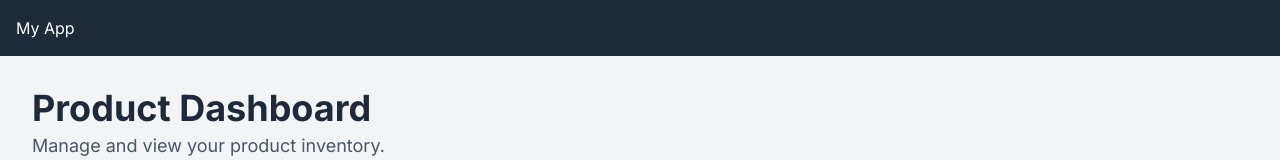
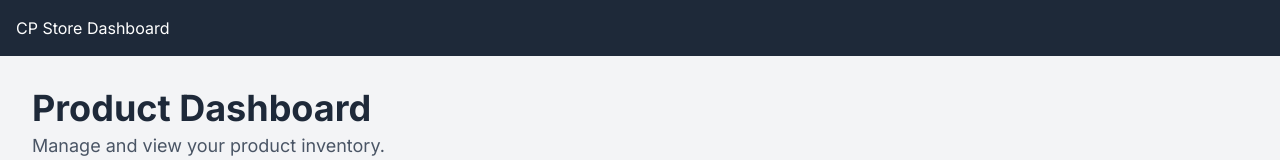
Before and after one commit to samuelmeliala/creativepreneur-store, a Next.js app: page / in a window 1280 px wide. Shown: the top 160 px of the page. Built offline with nearby package versions, Linux system fonts and the light colour scheme; no server answers; the database is empty.

Commit message:
Update layout

```diff
--- a/src/app/layout.tsx
+++ b/src/app/layout.tsx
@@ -19,7 +19,7 @@ export default function RootLayout({
       <body className={inter.className}>
         <nav className="bg-gray-800 text-white p-4">
           {/* Your main navigation would go here */}
-          <p>My App</p>
+          <p>CP Store Dashboard</p>
         </nav>
         <main>
           {/* The 'children' prop is where your page.tsx content will be rendered */}
```
